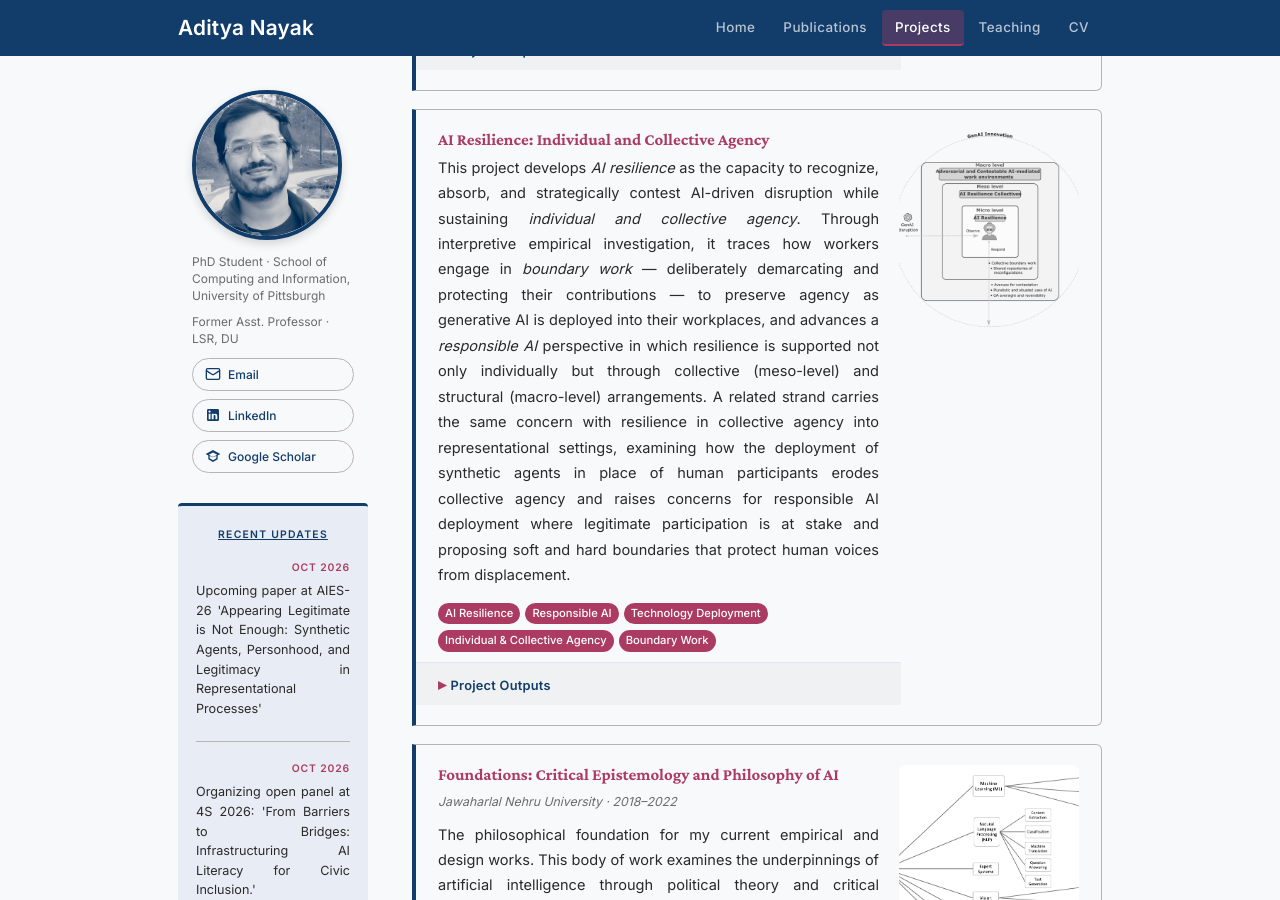
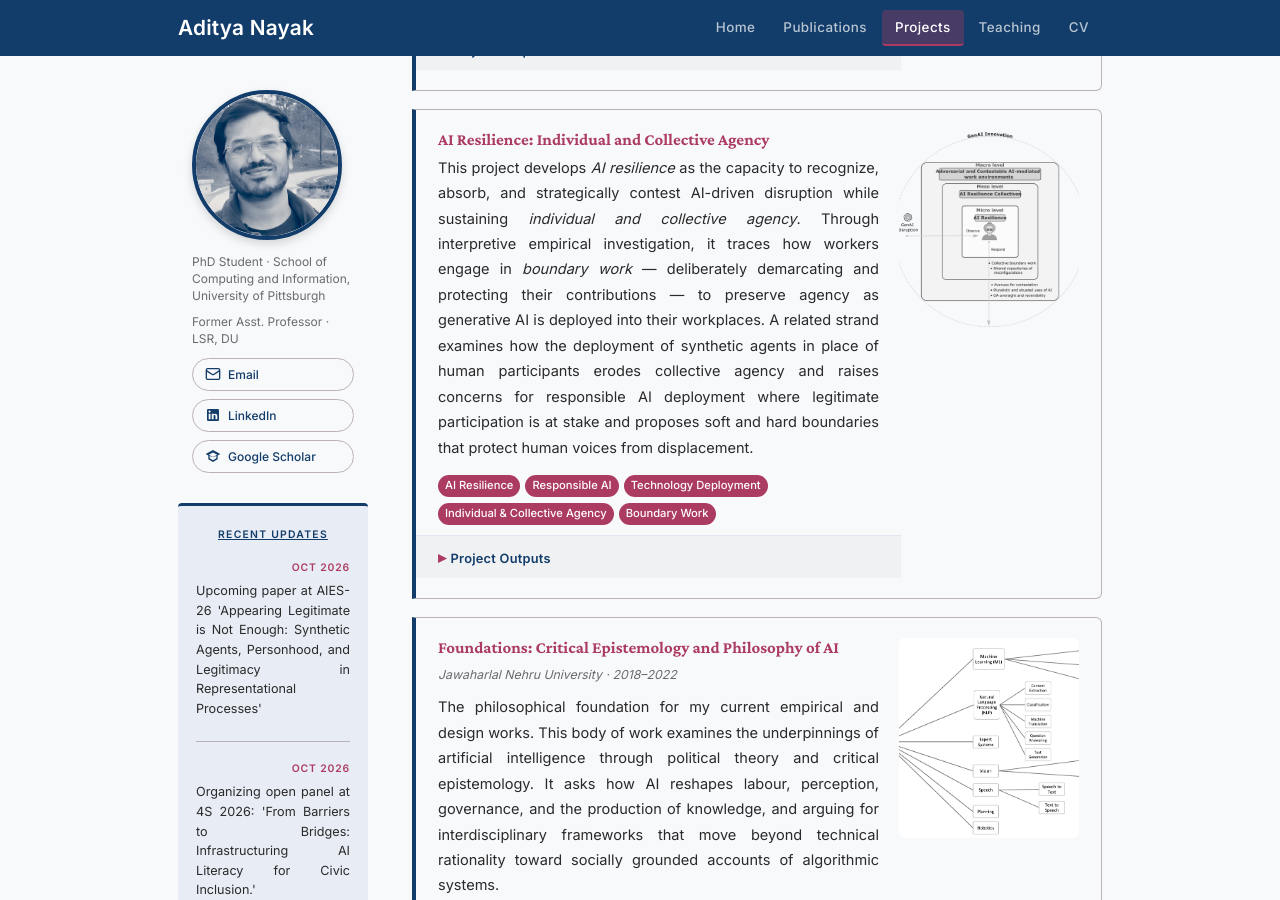
Before and after one commit to adityanayak-info/adityanayak-info.github.io, a Jekyll site: the page built from projects.md, in a window 1280 px wide and 900 px high, scrolled down 729 px. Built offline with Jekyll 4.4.1, drawn with Linux system fonts in a browser that asks for light colours.

Commit message:
Update projects.md

```diff
--- a/projects.md
+++ b/projects.md
@@ -54,7 +54,7 @@
 <div class="project-card">
   <div class="project-card-body">
     <h3><a href="https://scholar.google.com/citations?user=2aDc8HAAAAAJ&hl=en" class="project-card-link" target="_blank" rel="noopener">AI Resilience: Individual and Collective Agency</a></h3>
-    <p>This project develops <em>AI resilience</em> as the capacity to recognize, absorb, and strategically contest AI-driven disruption while sustaining <em>individual and collective agency</em>. Through interpretive empirical investigation, it traces how workers engage in <em>boundary work</em> — deliberately demarcating and protecting their contributions — to preserve agency as generative AI is deployed into their workplaces, and advances a <em>responsible AI</em> perspective in which resilience is supported not only individually but through collective (meso-level) and structural (macro-level) arrangements. A related strand carries the same concern with resilience in collective agency into representational settings, examining how the deployment of synthetic agents in place of human participants erodes collective agency and raises concerns for responsible AI deployment where legitimate participation is at stake and proposing soft and hard boundaries that protect human voices from displacement.</p>
+    <p>This project develops <em>AI resilience</em> as the capacity to recognize, absorb, and strategically contest AI-driven disruption while sustaining <em>individual and collective agency</em>. Through interpretive empirical investigation, it traces how workers engage in <em>boundary work</em> — deliberately demarcating and protecting their contributions — to preserve agency as generative AI is deployed into their workplaces. A related strand examines how the deployment of synthetic agents in place of human participants erodes collective agency and raises concerns for responsible AI deployment where legitimate participation is at stake and proposes soft and hard boundaries that protect human voices from displacement.</p>
     <span class="project-tag">AI Resilience</span><span class="project-tag">Responsible AI</span><span class="project-tag">Technology Deployment</span><span class="project-tag">Individual &amp; Collective Agency</span><span class="project-tag">Boundary Work</span>
     <details class="project-outputs">
       <summary>Project Outputs</summary>
```
